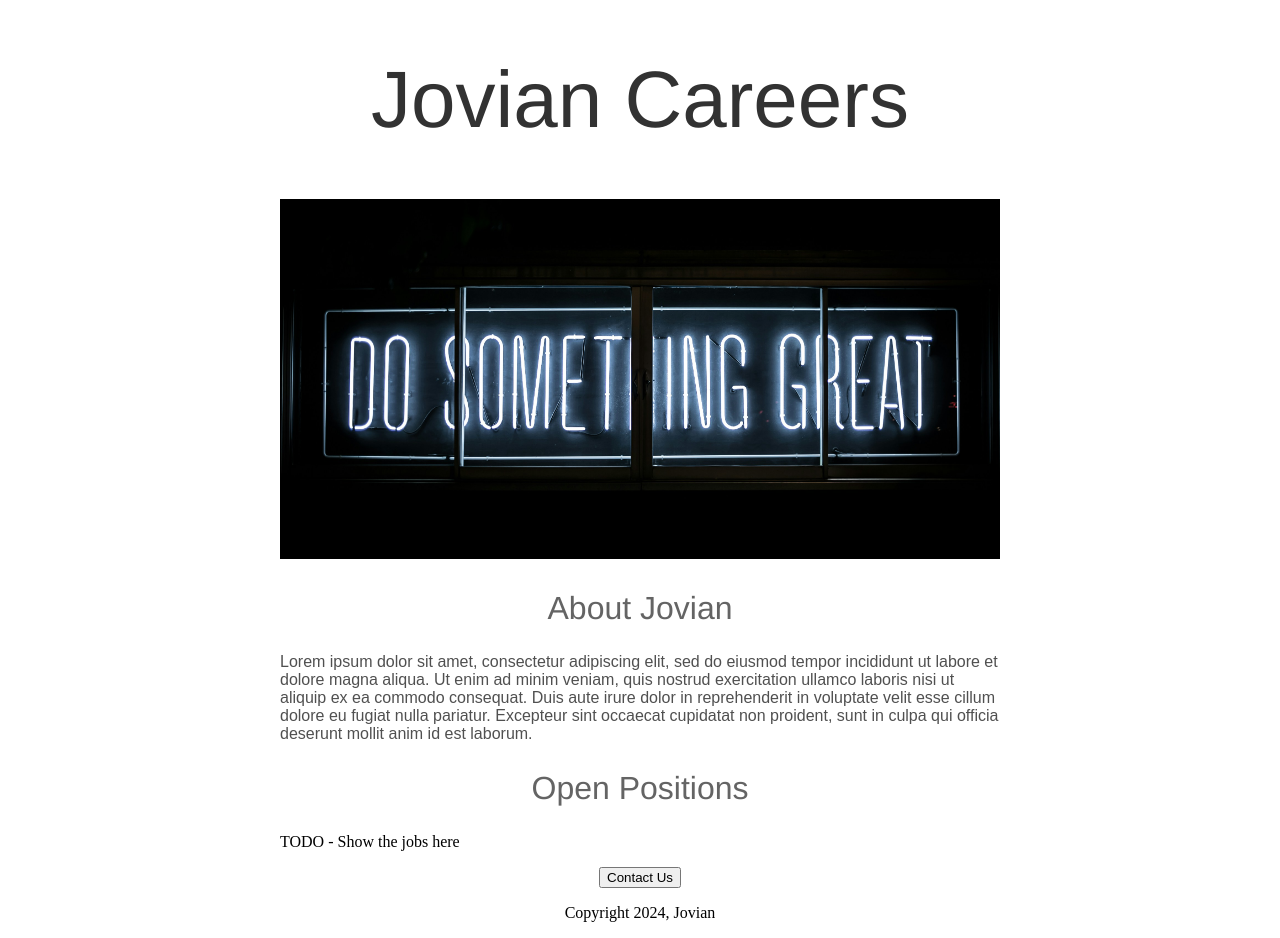
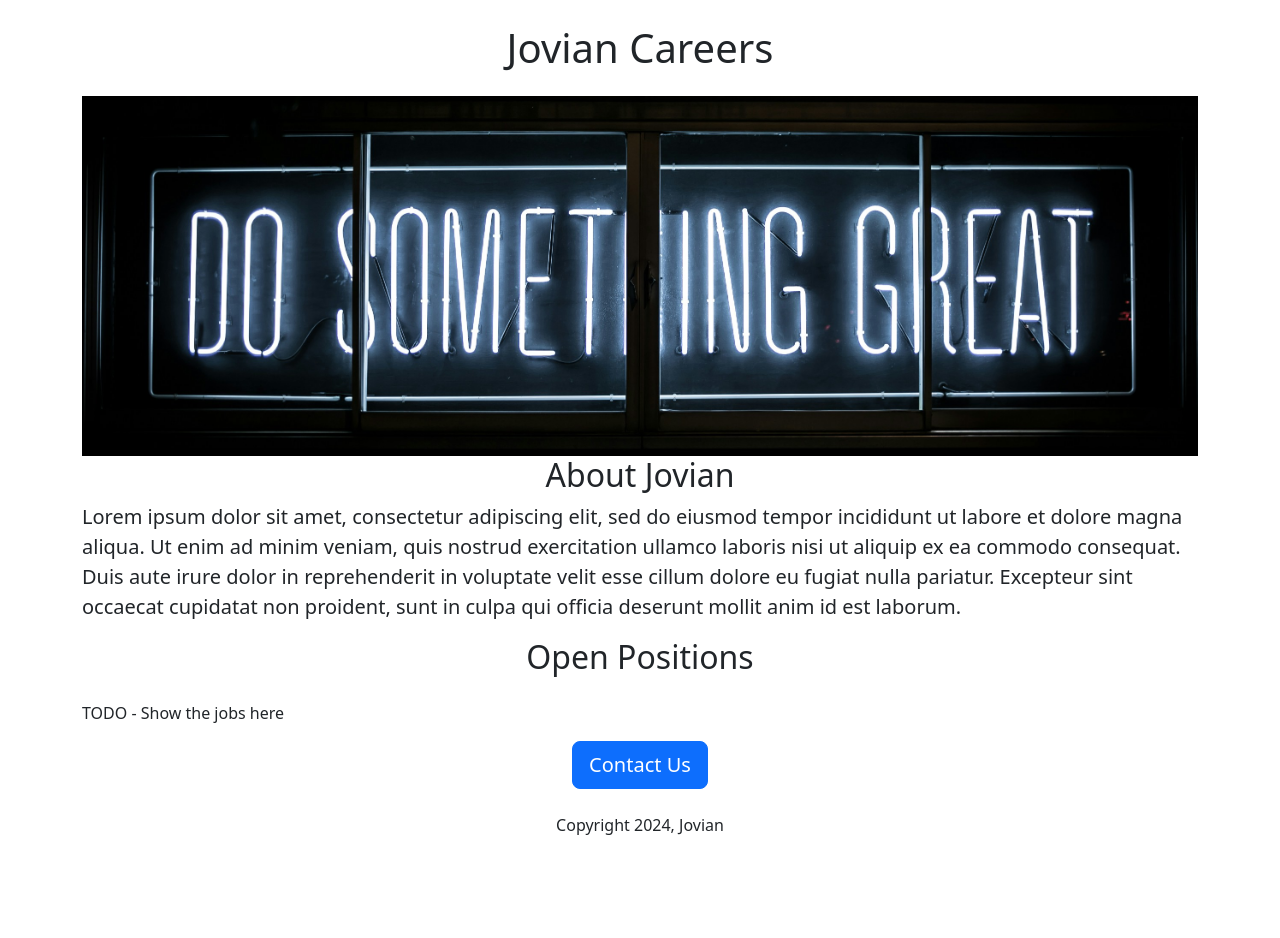
Before and after one commit to rmatuk/jovian-careers-website, a Flask app: page / in a window 1280 px wide. After the commit the page ends 835 px from the top, so only its background shows below. Run offline with Flask 3, Linux system fonts and the light colour scheme.

Commit message:
Add Bootstrap

```diff
--- a/templates/home.html
+++ b/templates/home.html
@@ -2,52 +2,33 @@
 <html>
     <head>
         <title>Jovian Careers</title>
+        <meta charset="utf-8">
+        <meta name="viewport" content="width=device-width, initial-scale=1">
+        <link href="https://cdn.jsdelivr.net/npm/bootstrap@5.3.3/dist/css/bootstrap.min.css" rel="stylesheet" integrity="sha384-QWTKZyjpPEjISv5WaRU9OFeRpok6YctnYmDr5pNlyT2bRjXh0JMhjY6hW+ALEwIH" crossorigin="anonymous">
         <style>
-            h1 {
-                font-size: 80px;
-                font-family: 'Franklin Gothic Medium', 'Arial Narrow', Arial, sans-serif;
-                font-weight: normal;
-                color: rgb(50, 50, 50);
-                text-align: center;
-            }
             #banner {
+                height:360px;
                 width: 100%;
-                height: 360px;
                 object-fit: cover;
-            }
-            h2 {
-                font-size: 32px;
-                font-family: 'Franklin Gothic Medium', 'Arial Narrow', Arial, sans-serif;
-                font-weight: normal;
-                color: rgb(100, 100, 100);
-                text-align: center;
-            }
-            .bodytext {
-                font-family: Arial;
-                color: rgb(80, 80, 80);
-            }
-            #container {
-                max-width: 720px;
-                margin: 0 auto 0 auto;
             }
         </style>
     </head>
     <body>
-        <div id="container">
-        <h1>Jovian Careers</h1>
-        <img id="banner" src="http://127.0.0.1:5000/static/banner.jpg" height="320">
-        <h2>About Jovian</h2>
-        <p class="bodytext">
+        <div class="container">
+        <h1 class="text-center mt-4 mb-4">Jovian Careers</h1>
+        <img class="img-fluid" id="banner" src="http://127.0.0.1:5000/static/banner.jpg">
+        <h2 class="text-center">About Jovian</h2>
+        <p class="lead">
             Lorem ipsum dolor sit amet, consectetur adipiscing elit, sed do eiusmod tempor incididunt ut labore et dolore magna
             aliqua. Ut enim ad minim veniam, quis nostrud exercitation ullamco laboris nisi ut aliquip ex ea commodo consequat. Duis
             aute irure dolor in reprehenderit in voluptate velit esse cillum dolore eu fugiat nulla pariatur. Excepteur sint
             occaecat cupidatat non proident, sunt in culpa qui officia deserunt mollit anim id est laborum.
         </p>
-        <h2>Open Positions</h2>
+        <h2 class="text-center mt-2 mb-4">Open Positions</h2>
         <p>TODO - Show the jobs here</p>
-        <div style="text-align: center;">
-        <button>Contact Us</button>
-        <p>Copyright 2024, Jovian</p>
+        <div class="text-center">
+        <button class="btn btn-primary btn-lg">Contact Us</button>
+        <p class="mt-4">Copyright 2024, Jovian</p>
         </div>
         </div>
     </body>
```
